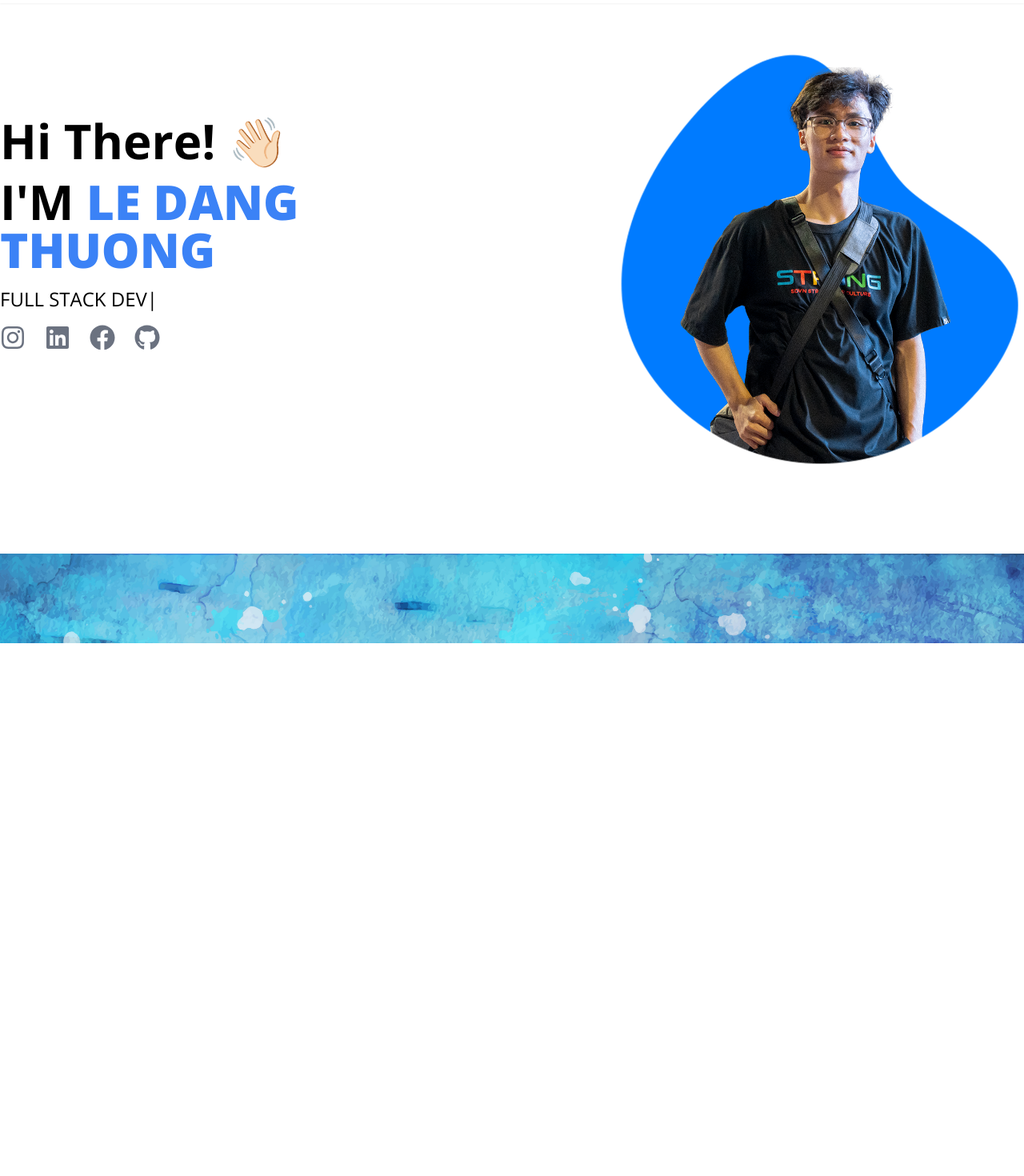
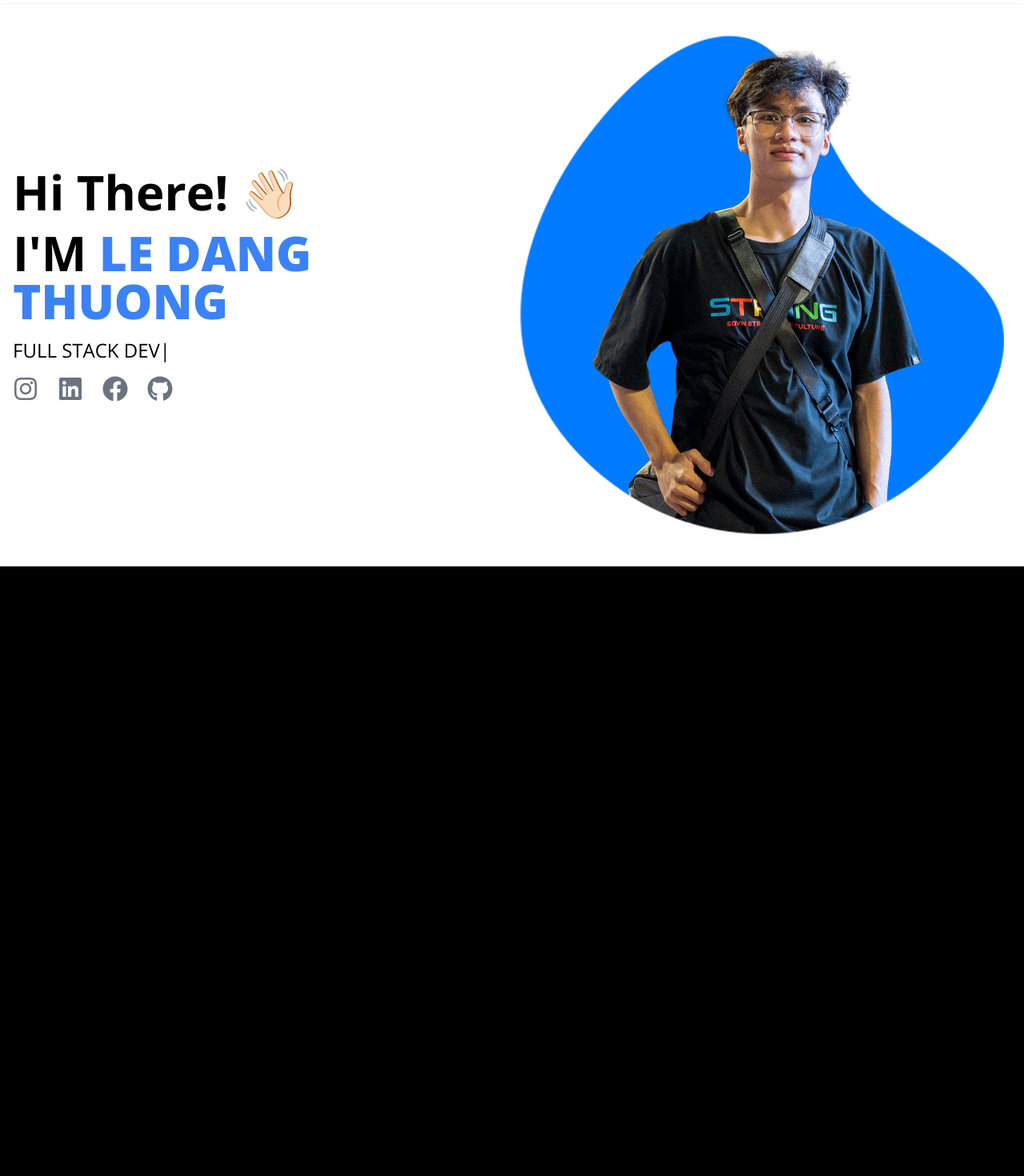
Before and after one commit to ledangthuongsp/ThuongProfile, a React (Vite) app: page / in a window 1280 px wide. Shown: the part 60-1530 px from the top of the page at 80% size. Built offline with nearby package versions, Linux system fonts and the light colour scheme.

Commit message:
Thêm framer motion

```diff
--- a/package.json
+++ b/package.json
@@ -12,6 +12,7 @@
   },
   "dependencies": {
     "@vitejs/plugin-react": "^4.3.1",
+    "framer-motion": "^11.2.11",
     "react": "^18.3.1",
     "react-dom": "^18.3.1",
     "react-helmet": "^6.1.0",
--- a/src/pages/home/Home.tsx
+++ b/src/pages/home/Home.tsx
@@ -1,16 +1,21 @@
 import React from 'react';
 import Navbar from '../../components/navbar/Navbar';
 import Type from './Type';
+import { motion } from 'framer-motion';
 import { FaInstagram, FaLinkedin, FaFacebook, FaGithub } from 'react-icons/fa';
 import Avatar from '../../assets/avatar.png';
-import ImageSection from '../../assets/backgrounds/blue_art.jpg'
+
 const Home: React.FC = () => {
     return (
         <div className="flex flex-col min-h-auto">
             <Navbar />
-            <section className="h-screen" id="home">
-                <div className="container mx-auto flex flex-col md:flex-row items-center justify-between">
-                    <div className="flex flex-col md:w-1/2">
+            <div className="container mx-auto flex flex-col md:flex-row items-center justify-center px-4">
+                <motion.div
+                    className="flex flex-col justify-center md:w-1/2"
+                    initial={{ x: -200, opacity: 0 }}
+                    animate={{ x: 0, opacity: 1 }}
+                    transition={{ duration: 1 }}
+                >
                     <h1 className="text-4xl md:text-6xl font-bold leading-tight py-2 font-sans">
                         Hi There!{" "}
                         <span role="img" aria-labelledby="wave">
@@ -58,16 +63,18 @@ const Home: React.FC = () => {
                             <FaGithub className="w-8 h-8" />
                         </a>
                     </div>
+                </motion.div>
+                <motion.div
+                    className='flex md:w-1/2 justify-center md:justify-end items-center mt-8 md:mt-0 py-10'
+                    initial={{ x: 200, opacity: 0 }}
+                    animate={{ x: 0, opacity: 1 }}
+                    transition={{ duration: 1 }}
+                >
+                    <img className='h-auto w-3/4 md:w-auto' src={Avatar} alt="Avatar" />
+                </motion.div>
             </div>
-                    <div className='md:w-2/5 flex justify-end items-center mt-16'>
-                        <img className=' h-100 w-100 md:h-100 md:w-100' src={Avatar} alt="Avatar" />
-                    </div>
-                </div>
-                <div className='flex justify-center items-center mt-28'>
-                    <img src={ImageSection} alt="" />
-                </div>
-            </section>
-            <section className="h-screen bg-white">
+
+            <section className="h-screen bg-black">
                 <div className=''></div>
             </section>
         </div>
```
Also changed, not shown: 1 other file (tests, documents, lock files or other folders). Lines whose indentation alone changed are shown as unchanged.
